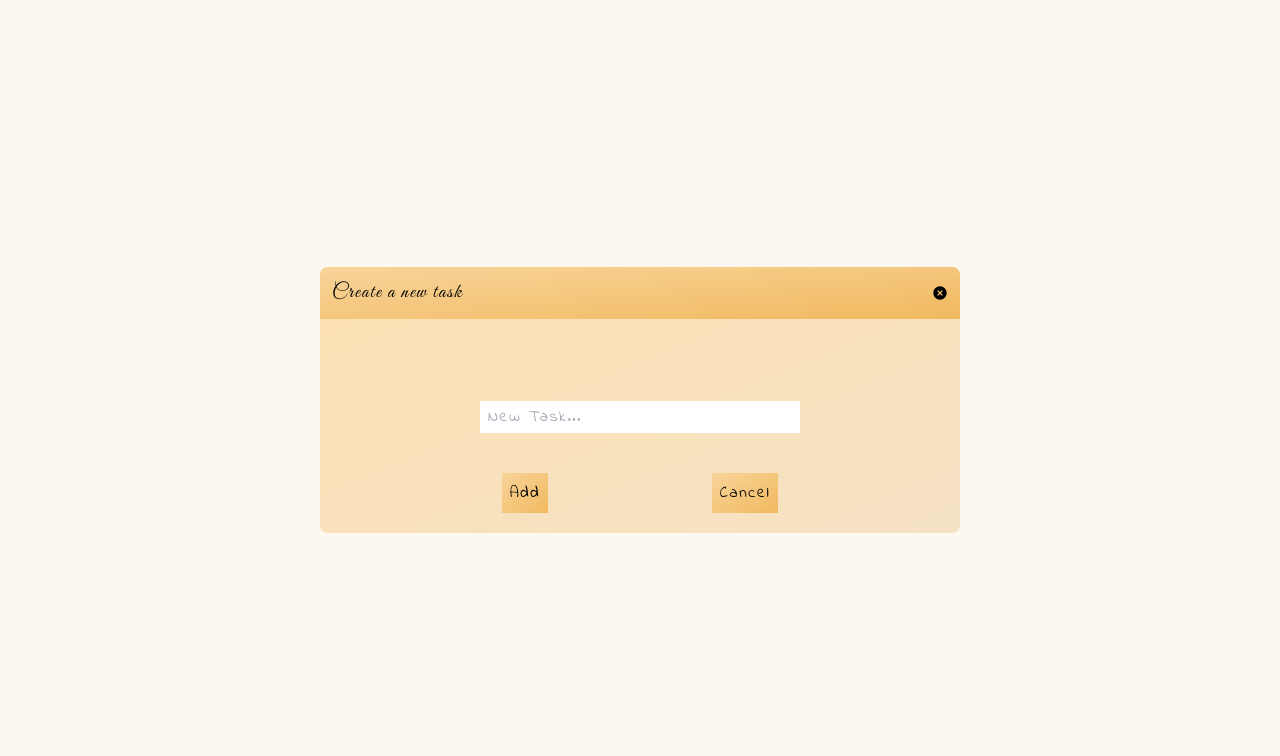
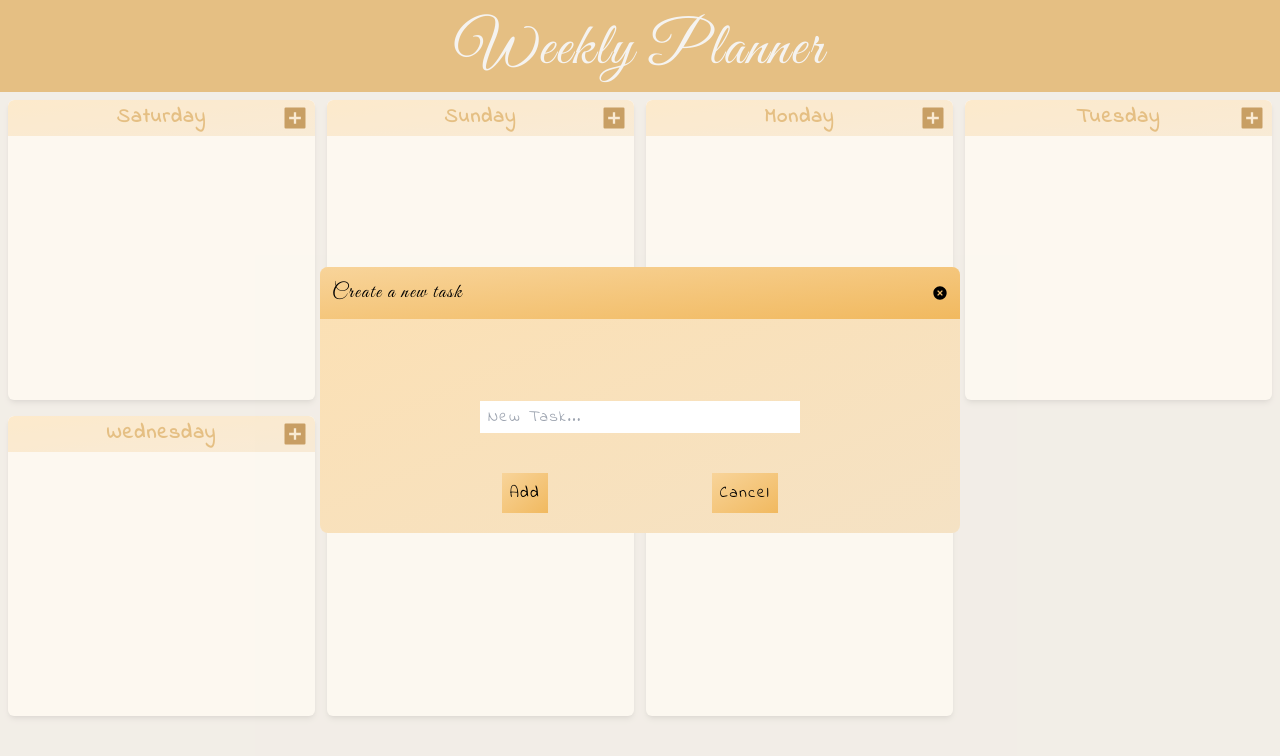
Before and after one commit to RoshakN/weekly-planner, a React (Vite) app: page / in a window 1280 px wide. Both pictures are taken after a click on the icon 295 px from the left and 118 px from the top of the page. Shown: the top 756 px of the page. Built offline with nearby package versions, Linux system fonts and the light colour scheme.

Commit message:
style: Make modal bg transparent

```diff
--- a/src/components/AddTaskModal.jsx
+++ b/src/components/AddTaskModal.jsx
@@ -26,7 +26,7 @@ function AddTaskModal() {
   return (
     <Fragment>
       {modalState.open && (
-        <div className="z-50 bg-[#fcf8f0] h-screen w-screen fixed flex justify-center items-center">
+        <div className="z-50 bg-[#fcf8f0] bg-opacity-40 h-screen w-screen fixed flex justify-center items-center">
           <div className="w-1/2 bg-gradient-to-br from-[#fce0b3] to-[#f5e2c4] h-1/3 flex flex-col items-center rounded-lg">
             <div className="flex font-greatVibes w-full h-max items-center bg-gradient-to-br from-[#f8d49a] to-[#f1b95f] rounded-t-lg">
               <h1 className="p-3 text-xl">Create a new task</h1>
@@ -38,10 +38,10 @@ function AddTaskModal() {
             <input
               type="text"
               placeholder="New Task..."
-              className="h-8 w-3/4 md:w-1/2 placeholder:p-2 mt-auto mb-5"
+              className="w-3/4 h-8 mt-auto mb-5 md:w-1/2 placeholder:p-2"
               onChange={handleChange}
             />
-            <div className="p-5 w-3/4 flex justify-around text-sm md:text-base">
+            <div className="flex justify-around w-3/4 p-5 text-sm md:text-base">
               <button
                 className="bg-gradient-to-br from-[#f8d49a] to-[#f1b95f] p-2"
                 onClick={addHandler}
```
